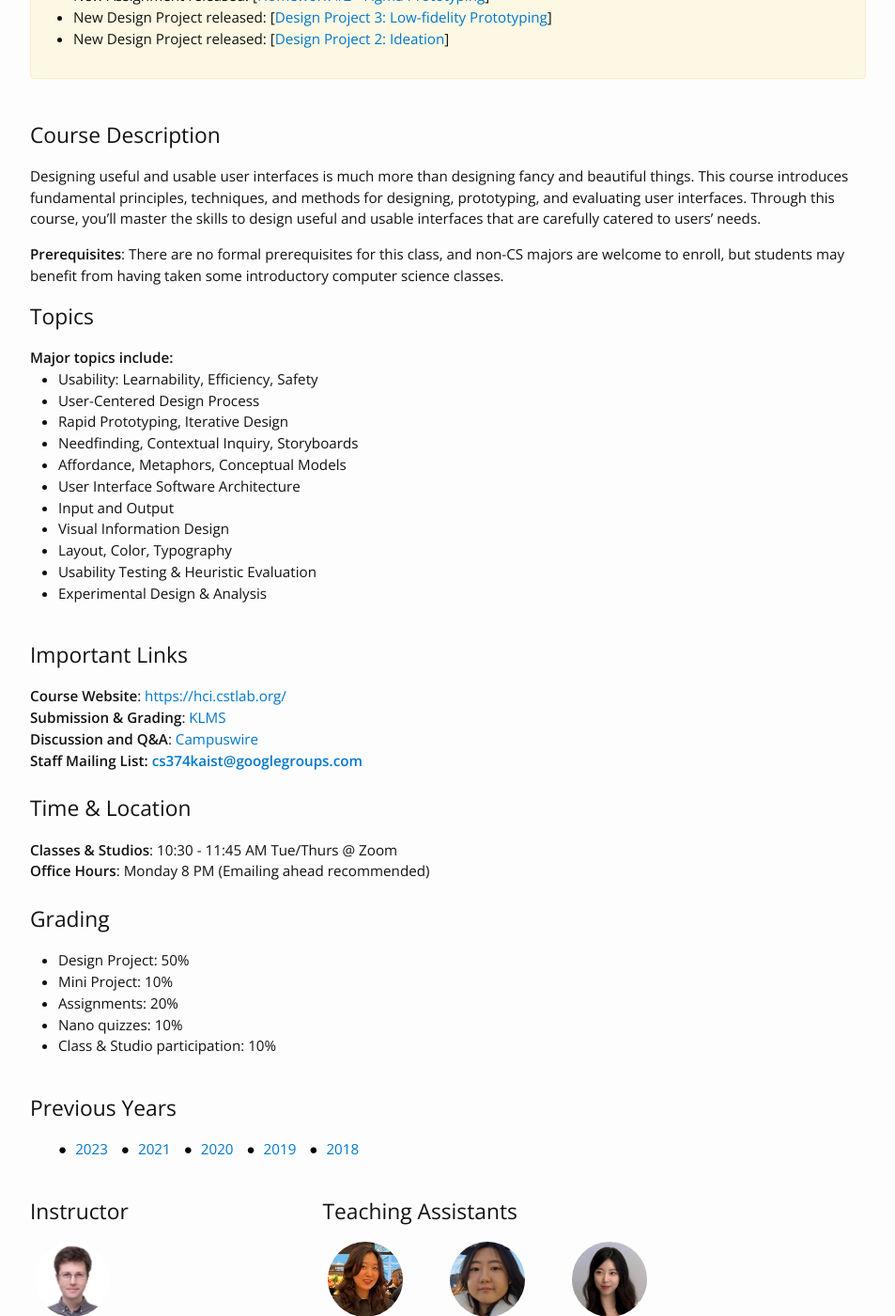
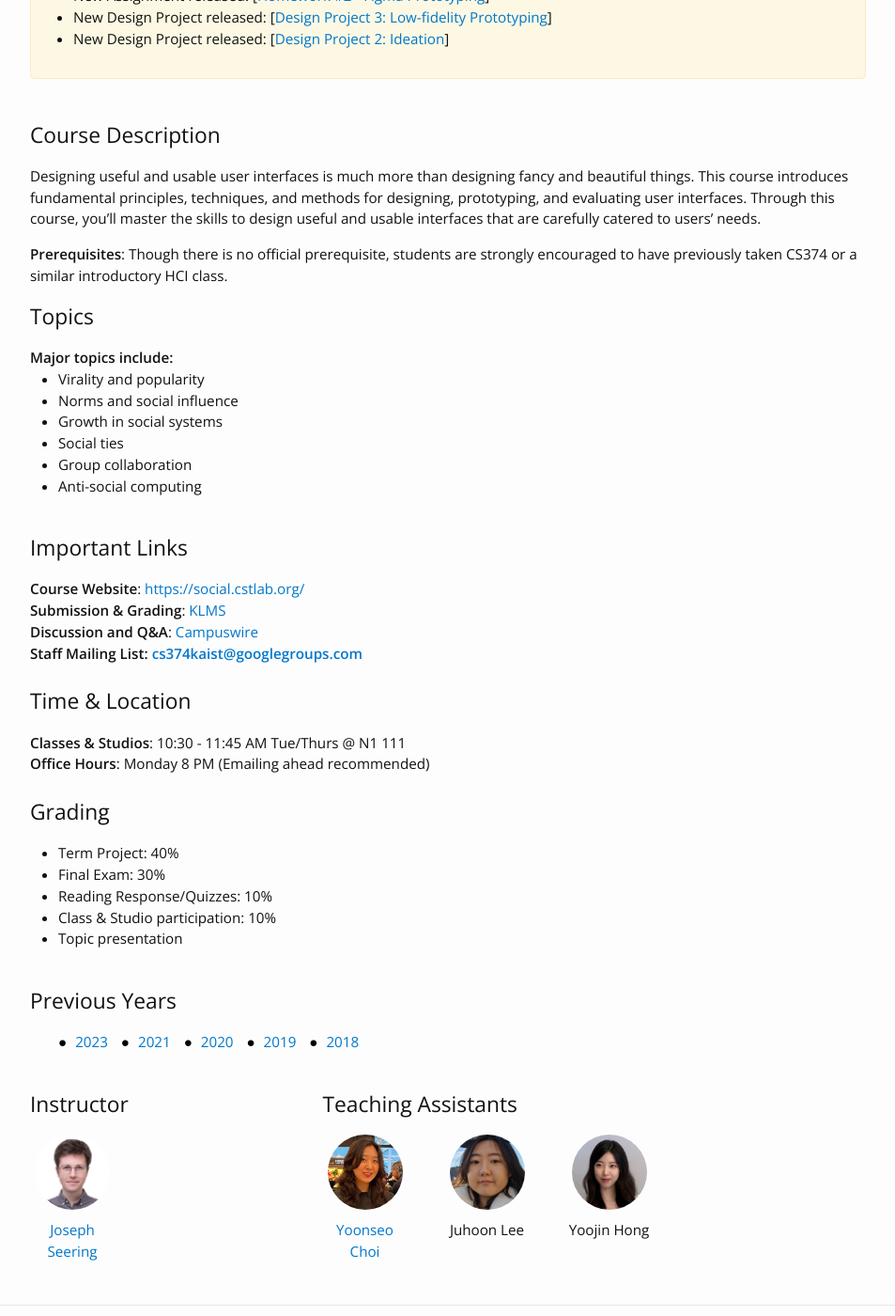
Before and after one commit to cstl-kaist/cs473-2025-fall, a Jekyll site: the page built from index.md, in a window 1280 px wide and 1400 px high, scrolled down 408 px. Shown: the whole window at 94% size, without its empty margins (163-1116 px from the left). Built offline with Jekyll 4.4.1, drawn with Linux system fonts in a browser that asks for light colours; nearby versions of some CDN libraries.

Commit message:
Update home.html
Updating landing page

```diff
--- a/_layouts/home.html
+++ b/_layouts/home.html
@@ -11,23 +11,18 @@ layout: default
 
     <h2>Course Description</h2>
     <p>{{ site.course_description }}</p>
-    <p><b>Prerequisites</b>: There are no formal prerequisites for this class, and non-CS majors are welcome to enroll, but students may benefit from having taken some introductory computer science classes.</p>
+    <p><b>Prerequisites</b>: Though there is no official prerequisite, students are strongly encouraged to have previously taken CS374 or a similar introductory HCI class.</p>
 
     <h2>Topics</h2>
     <div>
     <b>Major topics include:</b>
     <ul>
-        <li>Usability: Learnability, Efficiency, Safety</li>
-        <li>User-Centered Design Process</li>
-        <li>Rapid Prototyping, Iterative Design</li>
-        <li>Needfinding, Contextual Inquiry, Storyboards</li>
-        <li>Affordance, Metaphors, Conceptual Models</li>
-        <li>User Interface Software Architecture</li>
-        <li>Input and Output</li>
-        <li>Visual Information Design</li>
-        <li>Layout, Color, Typography</li>
-        <li>Usability Testing & Heuristic Evaluation</li>
-        <li>Experimental Design & Analysis</li>
+        <li>Virality and popularity</li>
+        <li>Norms and social influence</li>
+        <li>Growth in social systems</li>
+        <li>Social ties</li>
+        <li>Group collaboration</li>
+        <li>Anti-social computing</li>
     </ul>
     </div>
 
@@ -36,7 +31,7 @@ layout: default
     <br>
     <h2>Important Links</h2>
     <div>
-        <b>Course Website</b>: <a href="https://hci.cstlab.org/">https://hci.cstlab.org/</a><br/>
+        <b>Course Website</b>: <a href="https://social.cstlab.org/">https://social.cstlab.org/</a><br/>
         <b>Submission & Grading</b>: <a href="https://klms.kaist.ac.kr/">KLMS</a><br/>
         <b>Discussion and Q&A</b>: <a href="https://campuswire.com/c/GC9AD6BA1">Campuswire</a><br/>
         <b>Staff Mailing List: <a href="cs374kaist@googlegroups.com">cs374kaist@googlegroups.com</a></b>
@@ -45,18 +40,18 @@ layout: default
     <br>
     <h2>Time & Location</h2>
     <div>
-        <b>Classes & Studios</b>: 10:30 - 11:45 AM Tue/Thurs @ Zoom<br />
+        <b>Classes & Studios</b>: 10:30 - 11:45 AM Tue/Thurs @ N1 111<br />
         <b>Office Hours</b>: Monday 8 PM (Emailing ahead recommended)
     </div>
 
     <br>
     <h2>Grading</h2>
     <ul>
-        <li>Design Project: 50%</li>
-        <li>Mini Project: 10%</li>
-        <li>Assignments: 20%</li>
-        <li>Nano quizzes: 10%</li>
+        <li>Term Project: 40%</li>
+        <li>Final Exam: 30%</li>
+        <li>Reading Response/Quizzes: 10%</li>
         <li>Class & Studio participation: 10%</li>
+        <li>Topic presentation</li>
     </ul>
 
     <br>
```
